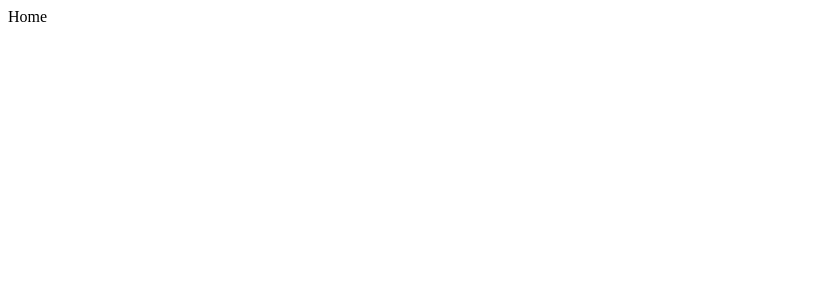
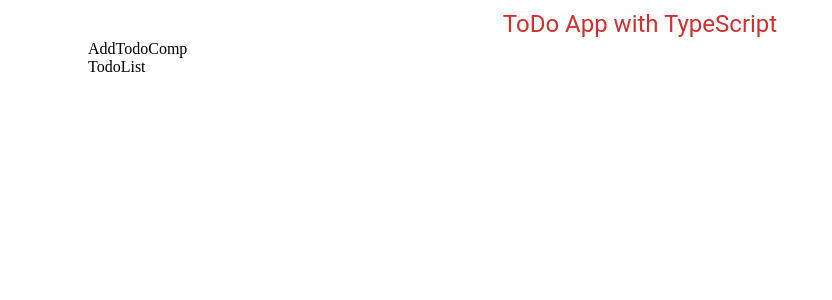
Before and after one commit to nidakasap/todo-app-ts-vite, a React (Vite) app: page / in a window 1280 px wide. Shown: the top 300 px of the page, without its empty margins (0-832 px from the left). Built offline with nearby package versions, Linux system fonts and the light colour scheme.

Commit message:
Home page created

```diff
--- a/src/App.tsx
+++ b/src/App.tsx
@@ -1,10 +1,11 @@
-import Home from "./pages/Home";
+import Container from "@mui/material/Container"
+import Home from "./pages/Home"
 
 function App() {
   return (
-    <>
-     <Home/>
-    </>
+    <Container>
+      <Home/>
+    </Container>
   )
 }
 
--- a/src/pages/Home.tsx
+++ b/src/pages/Home.tsx
@@ -1,7 +1,16 @@
+import {Container,Typography} from "@mui/material"
+import AddTodoComp from "../components/AddTodoComp"
+import TodoList from "../components/TodoList"
 
 const Home = () => {
   return (
-    <div>Home</div>
+    <Container>
+        <Typography align="center" color="error" variant="h5" component="h1">
+            ToDo App with TypeScript
+        </Typography>
+        <AddTodoComp/>
+        <TodoList/>
+        </Container>
   )
 }
 
```
